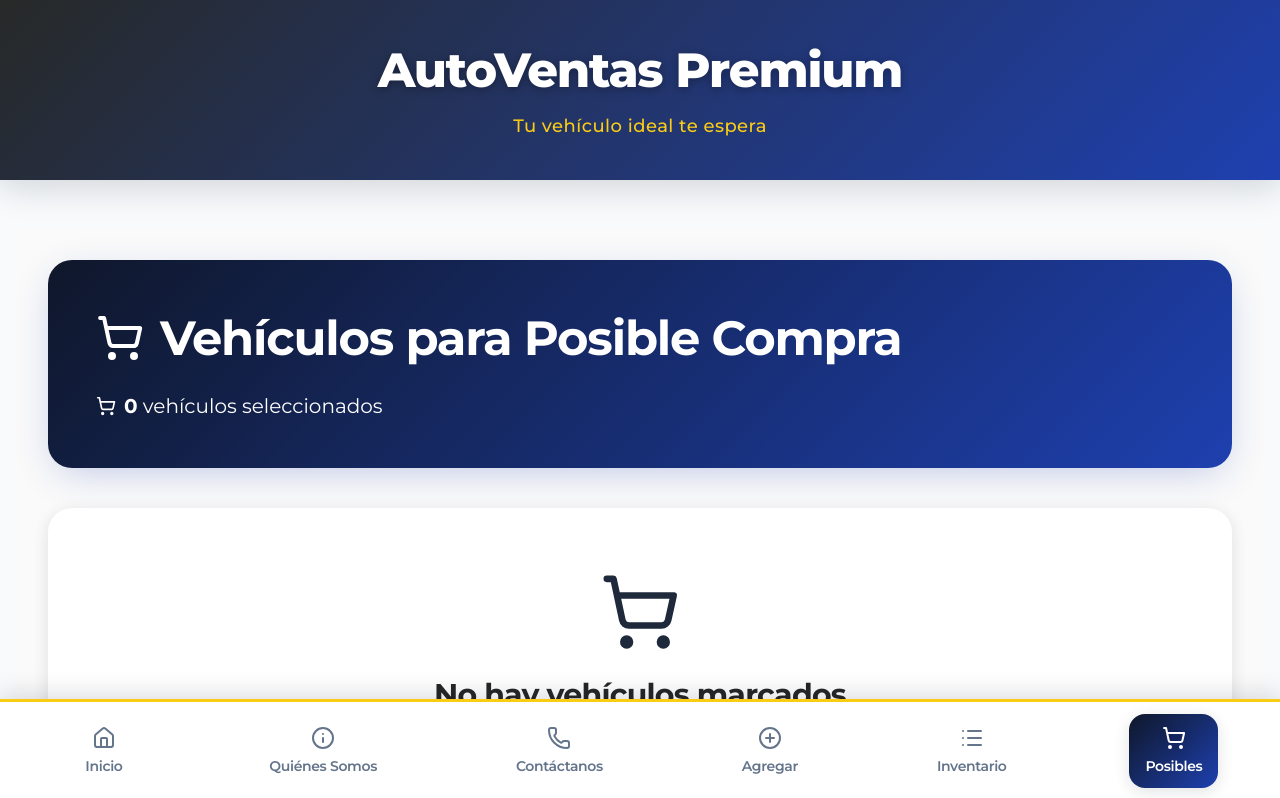
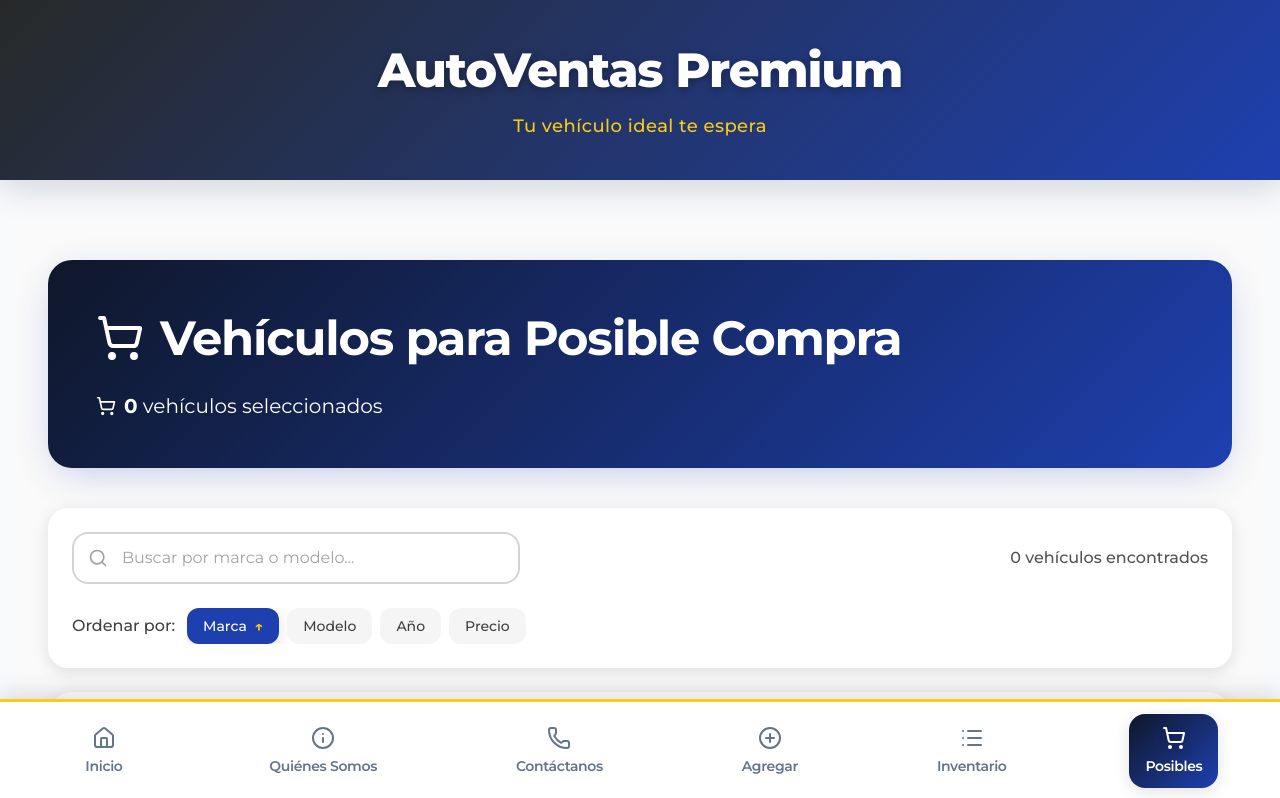
Before and after one commit to FrancoCastro1990/duoc_frontend_02_s1, a React (Vite) app: page /posibles-compras in a window 1280 px wide. Shown: the top 798 px of the page. Built offline with nearby package versions, Linux system fonts and the light colour scheme.

Commit message:
feat: filter

```diff
--- a/src/features/possible-purchase/hooks/usePossiblePurchase.ts
+++ b/src/features/possible-purchase/hooks/usePossiblePurchase.ts
@@ -1,18 +1,118 @@
-import { useMemo } from 'react';
+import { useState, useMemo } from 'react';
 import { useVehicles } from '@/features/vehicles';
+
+/**
+ * Sort field type union
+ * Defines which fields can be used for sorting
+ */
+export type SortField = 'brand' | 'model' | 'price' | 'year';
+
+/**
+ * Sort order type union
+ * Defines ascending or descending order
+ */
+export type SortOrder = 'asc' | 'desc';
 
 /**
  * Custom hook for managing possible purchase vehicles
  * Integrates with VehicleContext to get marked vehicles and provides
  * utility functions for the possible purchase page
+ * Includes sorting and filtering functionality
  */
 export const usePossiblePurchase = () => {
   const { getPossiblePurchases, unmarkForPurchase } = useVehicles();
 
-  // Get all vehicles marked for possible purchase
+  // Sorting state
+  const [sortField, setSortField] = useState<SortField>('brand');
+  const [sortOrder, setSortOrder] = useState<SortOrder>('asc');
+
+  // Search/filter state
+  const [searchTerm, setSearchTerm] = useState('');
+
+  /**
+   * Handle sort by field
+   * Toggles sort order if same field clicked, otherwise sets new field with ascending order
+   */
+  const handleSort = (field: SortField) => {
+    if (sortField === field) {
+      // Toggle order if clicking same field
+      setSortOrder(sortOrder === 'asc' ? 'desc' : 'asc');
+    } else {
+      // New field, default to ascending
+      setSortField(field);
+      setSortOrder('asc');
+    }
+  };
+
+  /**
+   * Handle search input change
+   */
+  const handleSearch = (term: string) => {
+    setSearchTerm(term);
+  };
+
+  /**
+   * Get sort indicator for active sort field
+   */
+  const getSortIndicator = (field: SortField): string => {
+    if (sortField !== field) return '';
+    return sortOrder === 'asc' ? '↑' : '↓';
+  };
+
+  // Get all vehicles marked for possible purchase, filtered and sorted
   const possiblePurchaseVehicles = useMemo(() => {
-    return getPossiblePurchases();
-  }, [getPossiblePurchases]);
+    // Get all marked vehicles
+    let vehicles = getPossiblePurchases();
+
+    // Filter by search term (brand or model)
+    if (searchTerm.trim()) {
+      const lowerSearchTerm = searchTerm.toLowerCase();
+      vehicles = vehicles.filter(
+        (vehicle) =>
+          vehicle.brand.toLowerCase().includes(lowerSearchTerm) ||
+          vehicle.model.toLowerCase().includes(lowerSearchTerm)
+      );
+    }
+
+    // Sort vehicles
+    const sorted = [...vehicles].sort((a, b) => {
+      let aValue: string | number;
+      let bValue: string | number;
+
+      switch (sortField) {
+        case 'brand':
+          aValue = a.brand.toLowerCase();
+          bValue = b.brand.toLowerCase();
+          break;
+        case 'model':
+          aValue = a.model.toLowerCase();
+          bValue = b.model.toLowerCase();
+          break;
+        case 'price':
+          aValue = a.price;
+          bValue = b.price;
+          break;
+        case 'year':
+          aValue = a.year;
+          bValue = b.year;
+          break;
+        default:
+          aValue = a.brand.toLowerCase();
+          bValue = b.brand.toLowerCase();
+      }
+
+      // Compare values
+      if (aValue < bValue) {
+        return sortOrder === 'asc' ? -1 : 1;
+      }
+      if (aValue > bValue) {
+        return sortOrder === 'asc' ? 1 : -1;
+      }
+      return 0;
+    });
+
+    return sorted;
+  }, [getPossiblePurchases, searchTerm, sortField, sortOrder]);
 
   /**
    * Unmark a vehicle from possible purchases
@@ -57,10 +157,16 @@ export const usePossiblePurchase = () => {
 
   return {
     possiblePurchaseVehicles,
+    sortField,
+    sortOrder,
+    searchTerm,
     unmarkVehicle,
     getTotalValue,
     getVehicleCount,
     formatPrice,
     getFormattedTotal,
+    handleSort,
+    handleSearch,
+    getSortIndicator,
   };
 };
--- a/src/features/possible-purchase/pages/PossiblePurchase.tsx
+++ b/src/features/possible-purchase/pages/PossiblePurchase.tsx
@@ -1,6 +1,7 @@
 import React from "react";
-import { ShoppingCart, Trash2, DollarSign } from "lucide-react";
+import { ShoppingCart, Trash2, DollarSign, Search } from "lucide-react";
 import { usePossiblePurchase } from '../hooks/usePossiblePurchase';
+import type { SortField } from '../hooks/usePossiblePurchase';
 import { EmptyState, Badge, Button } from '@/features/shared';
 
 /**
@@ -11,14 +12,29 @@ import { EmptyState, Badge, Button } from '@/features/shared';
 export const PossiblePurchase: React.FC = () => {
   const {
     possiblePurchaseVehicles,
+    sortField,
+    searchTerm,
     unmarkVehicle,
     getVehicleCount,
     formatPrice,
     getFormattedTotal,
+    handleSort,
+    handleSearch,
+    getSortIndicator,
   } = usePossiblePurchase();
 
   const vehicleCount = getVehicleCount();
   const hasVehicles = vehicleCount > 0;
+
+  /**
+   * Sort button configuration for each field
+   */
+  const sortButtons: Array<{ field: SortField; label: string }> = [
+    { field: 'brand', label: 'Marca' },
+    { field: 'model', label: 'Modelo' },
+    { field: 'year', label: 'Año' },
+    { field: 'price', label: 'Precio' },
+  ];
 
   return (
     <div className="min-h-screen bg-neutral-50 py-6 px-4 sm:py-8 md:px-6 lg:px-8">
@@ -50,14 +66,78 @@ export const PossiblePurchase: React.FC = () => {
         </div>
       </div>
 
+      {/* Search and Filter Section */}
+      <div className="max-w-7xl mx-auto mb-6">
+        <div className="bg-white rounded-2xl p-4 shadow-md sm:p-6">
+          {/* Search Bar */}
+          <div className="flex flex-col gap-3 mb-4 sm:flex-row sm:justify-between sm:items-center sm:gap-4 sm:mb-6">
+            <div className="flex-1 max-w-md w-full relative">
+              <div className="absolute left-4 top-1/2 -translate-y-1/2 text-neutral-400">
+                <Search className="w-5 h-5" />
+              </div>
+              <input
+                type="text"
+                className="w-full border-2 border-neutral-300 focus:border-secondary-800 focus:shadow-[0_0_0_3px_rgba(30,64,175,0.1)] rounded-xl pl-12 pr-4 py-3 transition-all placeholder:text-neutral-400 text-base min-h-[44px]"
+                placeholder="Buscar por marca o modelo..."
+                value={searchTerm}
+                onChange={(e) => handleSearch(e.target.value)}
+                aria-label="Buscar vehículos por marca o modelo"
+              />
+            </div>
+            <span className="text-sm text-neutral-600 font-medium sm:text-base">
+              {possiblePurchaseVehicles.length} vehículo{possiblePurchaseVehicles.length !== 1 ? 's' : ''} encontrado{possiblePurchaseVehicles.length !== 1 ? 's' : ''}
+            </span>
+          </div>
+
+          {/* Sort Controls */}
+          <div className="flex flex-col gap-3 sm:flex-row sm:items-center">
+            <span className="text-sm font-medium text-neutral-700 sm:text-base">
+              Ordenar por:
+            </span>
+            <div className="flex gap-2 overflow-x-auto pb-2 -mx-1 px-1 sm:pb-0 sm:mx-0 sm:px-0">
+              {sortButtons.map(({ field, label }) => {
+                const isActive = sortField === field;
+                return (
+                  <button
+                    key={field}
+                    onClick={() => handleSort(field)}
+                    className={`
+                      flex items-center gap-1 px-4 py-2 rounded-lg font-medium text-sm whitespace-nowrap transition-all min-h-[44px] sm:min-h-[36px]
+                      ${
+                        isActive
+                          ? 'bg-secondary-800 text-white shadow-md hover:bg-secondary-900'
+                          : 'bg-neutral-100 text-neutral-700 hover:bg-neutral-200'
+                      }
+                    `}
+                    aria-label={`Ordenar por ${label}`}
+                    aria-pressed={isActive}
+                  >
+                    {label}
+                    {isActive && (
+                      <span className="text-accent-400 font-bold ml-1">
+                        {getSortIndicator(field)}
+                      </span>
+                    )}
+                  </button>
+                );
+              })}
+            </div>
+          </div>
+        </div>
+      </div>
+
       {/* Content Section */}
       <div className="max-w-7xl mx-auto">
-        {!hasVehicles ? (
+        {possiblePurchaseVehicles.length === 0 ? (
           // Empty State
           <EmptyState
             icon={<ShoppingCart className="w-16 h-16 sm:w-20 sm:h-20" />}
-            title="No hay vehículos marcados"
-            description="Explora nuestro catálogo y marca los vehículos que te interesen para compararlos aquí."
+            title={searchTerm
+              ? `No se encontraron vehículos que coincidan con "${searchTerm}"`
+              : 'No hay vehículos marcados'}
+            description={searchTerm
+              ? 'Intenta con otro término de búsqueda.'
+              : 'Explora nuestro catálogo y marca los vehículos que te interesen para compararlos aquí.'}
             className="bg-white rounded-3xl p-8 shadow-md sm:p-12 md:p-16"
           />
         ) : (
```
